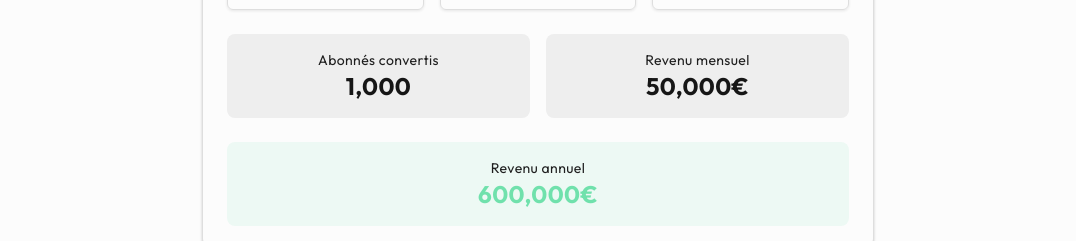
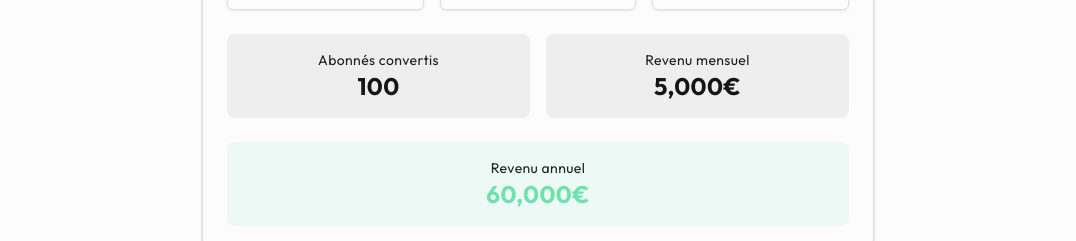
Before and after one commit to NicolasHrt/creator-saas, a Next.js app: page / in a window 1280 px wide. Shown: the part 711-952 px from the top of the page, without its empty margins (102-1178 px from the left). Built offline with nearby package versions, Linux system fonts and the light colour scheme.

Commit message:
feat: change suscriber count

```diff
--- a/app/page.tsx
+++ b/app/page.tsx
@@ -45,7 +45,7 @@ export default function Home() {
             <div className="mt-16">
               <h2 className="text-3xl font-bold mb-8">Découvrez votre potentiel de revenus</h2>
               <RevenueCalculator
-                initialSubscriberCount={100000}
+                initialSubscriberCount={10000}
                 initialConversionRate={1}
                 initialSubscriptionPrice={50}
               />
```
